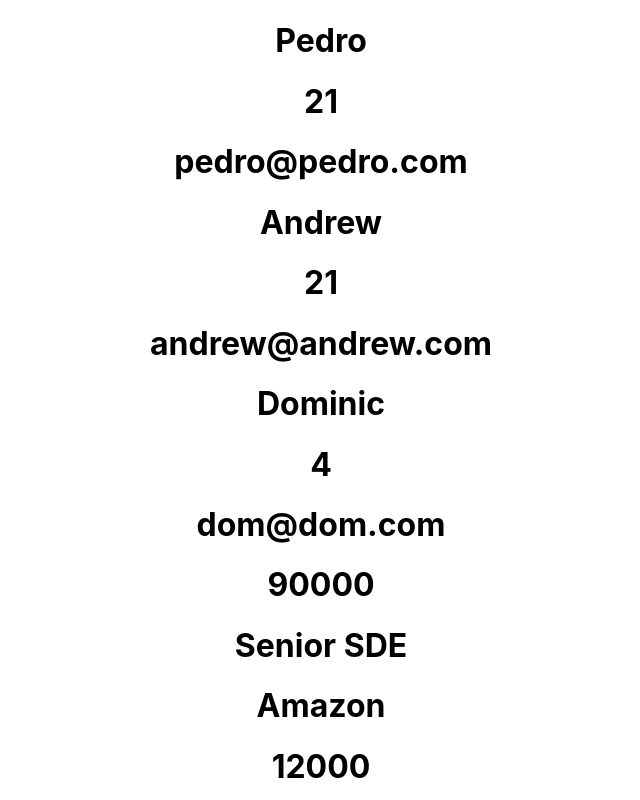
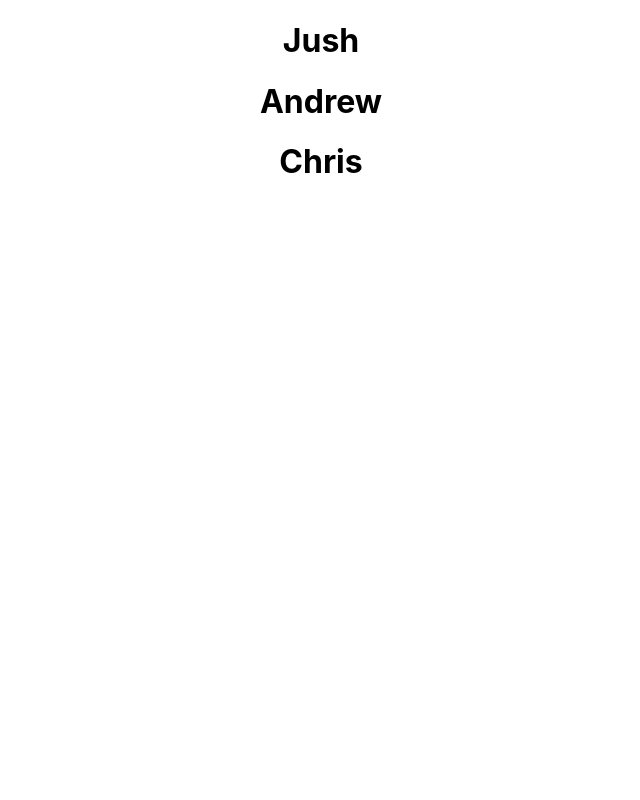
Before and after one commit to AWin23/react-basic-social-media-ap, a React (Create React App) app: page / in a window 1280 px wide. Shown: the top 800 px of the page, without its empty margins (319-959 px from the left). Built offline with nearby package versions, Linux system fonts and the light colour scheme.

Commit message:
episode 3

```diff
--- a/src/App.css
+++ b/src/App.css
@@ -36,3 +36,7 @@
     transform: rotate(360deg);
   }
 }
+
+.color-tag {
+  color: green;
+}
--- a/src/App.js
+++ b/src/App.js
@@ -1,44 +1,27 @@
-import './App.css';
+import "./App.css";
 
 function App() {
+  const Users = [
+    { name: "Jush", age: 19  },
+    { name: "Andrew", age: 21  },
+    { name: "Dom", age: 15 },
+    { name: "Blake", age: 14 },
+    { name: "Chris", age: 18 },
+  ];
+
+  //  write code to loop thru each of these planets and dispaly their names.
+  //  display names only if they are a gas giant
 
   return (
   <div className="App">
-    <div>
-      <User name="Pedro" age={21} email="pedro@pedro.com" />
-      <User name="Andrew" age={21} email="andrew@andrew.com"  />
-      <User name="Dominic" age={4} email="dom@dom.com"  />
-    </div>
-    <div>
-      <JobInfo salary={90000} position="Senior SDE" company="Amazon" />
-      <JobInfo salary={12000} position="Junior SDE" company="Google" />
-      <JobInfo salary={90000} position="Project Manager" company="Netflix" />
-    </div>
+     {/* loop thru each of the Users */}
+     {/* ask each Users using the KEY IF the User is OF AGE */}
+     {/*  You have to wrap .map or any JavaScript expressoin wit curly braces to indicate that its a JavaScript expressoin that needs to be evaluated */}
+    {Users.map(
+      (person, key) => {if (person.age >= 18) return <h1> {person.name}</h1>;    {/* then return the name of users who are OF AGE accessing it using the key */}
+      })}
   </div>
   );
 }
 
-//  this is a REACT component.
-//  components will alwayas be returning UI STUFF like h1, divs, etc
-//  React Components always start wit uppercase letter
-const User = (props) => {
-  return(
-  <div>
-    <h1>{props.name}</h1>
-    <h1>{props.age}</h1>
-    <h1>{props.email}</h1>
-  </div>
-  );
-}
-
-const JobInfo = (props) => {
-  return(
-    <div>
-      <h1>{props.salary}</h1>
-      <h1>{props.position}</h1>
-      <h1>{props.company}</h1>
-    </div>
-  )
-}
-
 export default App;
```
